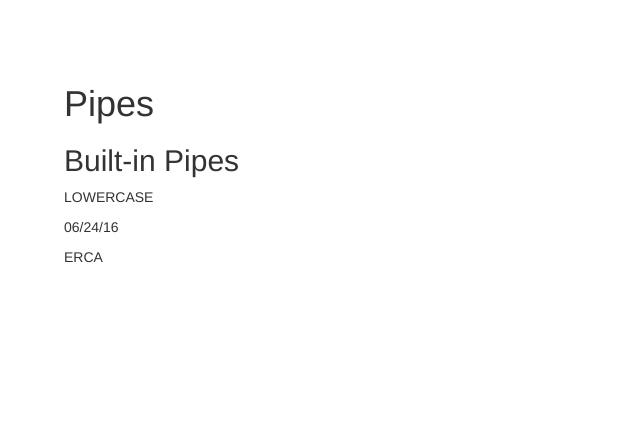
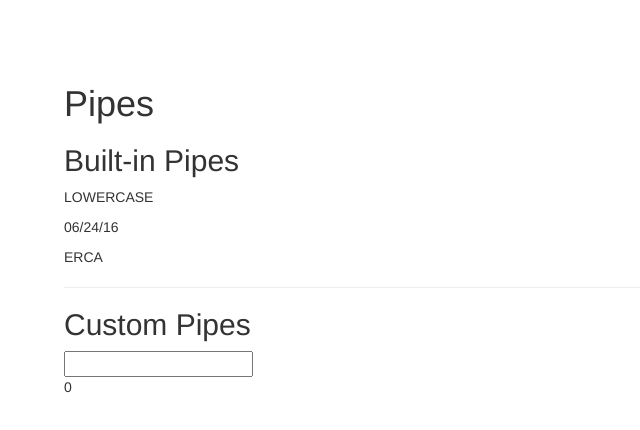
Before and after one commit to Ryan-Thomas/Angular2-pipes, an Angular app: page / in a window 1280 px wide. Shown: the top 430 px of the page, without its empty margins (0-640 px from the left). Built offline with nearby package versions, Linux system fonts and the light colour scheme.

Commit message:
Completed 145 Custom Pipes

```diff
--- a/src/app/app.module.ts
+++ b/src/app/app.module.ts
@@ -5,11 +5,13 @@
 
 import { AppComponent } from './app.component';
 import { PipesComponent } from './pipes.component';
+import { DoublePipe } from './double.pipe';
 
 @NgModule({
   declarations: [
     AppComponent,
     PipesComponent,
+    DoublePipe,
   ],
   imports: [
     BrowserModule,
--- /dev/null
+++ b/src/app/double.pipe.ts
@@ -0,0 +1,12 @@
+import { Pipe, PipeTransform } from '@angular/core';
+
+@Pipe({
+  name: 'double'
+})
+export class DoublePipe implements PipeTransform {
+
+  transform(value: any, args?: any): any {
+    return value * 2;
+  }
+
+}
--- a/src/app/pipes.component.html
+++ b/src/app/pipes.component.html
@@ -4,4 +4,9 @@
     <p>{{myValue | uppercase}}</p>
     <p>{{myDate | date:"MM/dd/yy"}}</p>
     <p>{{myValue | slice:3:7 | uppercase}}</p>
+    <hr>
+    <h2>Custom Pipes</h2>
+    <!-- Dummy Event in the input to trigger change detection -->
+    <input type="text" #input (keyup)="0">
+    <p>{{input.value | double}}</p>
 </div>
```
